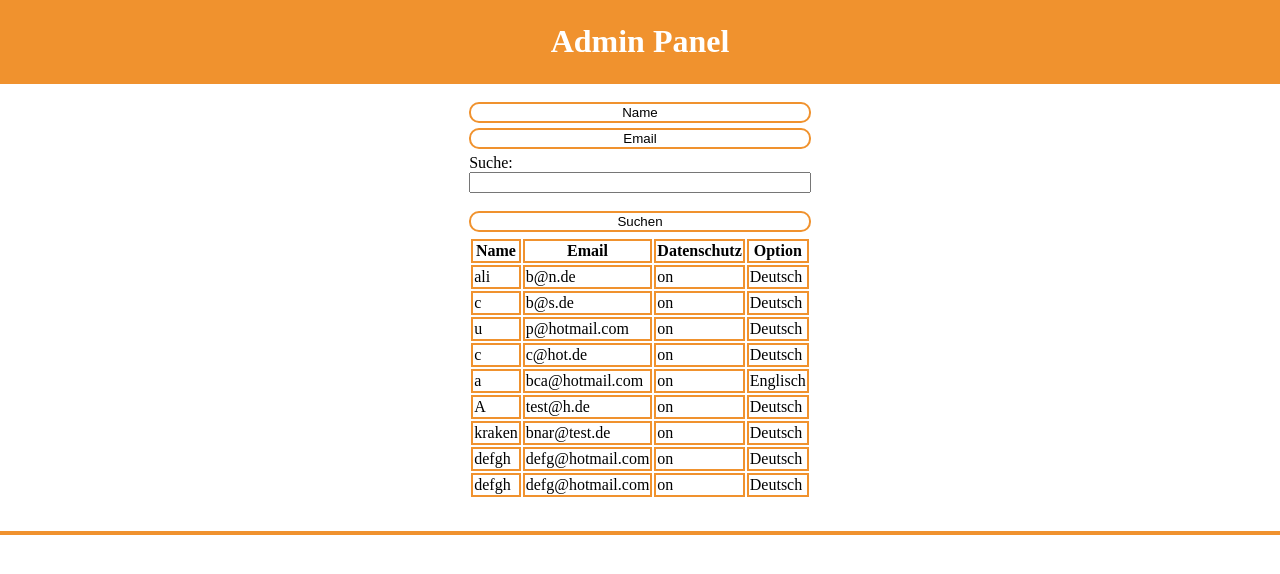
After one commit to dilsoziya/e-mensa, a PHP site: page /werbeseite/nl-admin.php in a window 1280 px wide. The commit adds this page. Shown: the top 574 px of the page. Run offline with PHP 8.4, Linux system fonts and the light colour scheme.

Commit message:
initial commit

```diff
--- a/beispiele/meal.php
+++ b/beispiele/meal.php
@@ -7,6 +7,7 @@
 const GET_PARAM_MIN_STARS = 'search_min_stars';
 const GET_PARAM_SEARCH_TEXT = 'search_text';
 const GET_PARM_SHOW_DESCRIPTION = 'show_description';
+
 session_start();
 $status = "einblenden";
 
@@ -16,7 +17,7 @@ $status = "einblenden";
 
 
 $en = [
-   'name' => 'Sweet potato pockets filled with cream cheese and herbs',
+    'name' => 'Sweet potato pockets filled with cream cheese and herbs',
     'description' => 'The sweet potatoes are carefully cut open and the cream cheese is poured in.',
     'allergene' => 'allergens to the meal',
     'filter' => 'filter',
@@ -134,7 +135,7 @@ parse_str($url_comp['query'],$sprache); // nimmt nur die query
             <p> <?php
                 if(isset($_GET[GET_PARM_SHOW_DESCRIPTION])){
                     $show_description = $_GET[GET_PARM_SHOW_DESCRIPTION]; // übergibt den wert
-                        if( $_SESSION['status'] === 0){
+                        if( $show_description === 'ausblenden'){
                             $_SESSION['status'] = 1;
                         } else {
                             $_SESSION['status'] = 0;
--- /dev/null
+++ b/stylesheet/tabelle_name_email.css
@@ -0,0 +1,18 @@
+#tabelle_name_email{
+    display: grid;
+    margin-left: 1em;
+    margin-right: 1em;
+    margin-bottom: 2em;
+    justify-content: center;
+}
+
+#tabelle_name_email button{
+    border: 2px solid #f0922e;
+    border-radius: 10px;
+    margin-bottom: 5px;
+    background-color: white;
+}
+
+#tabelle_name_email td, #tabelle_name_email th{
+    border: 2px solid #f0922e;
+}
--- /dev/null
+++ b/werbeseite/nl-admin.php
@@ -0,0 +1,103 @@
+<?php
+$newsletter = include "nl-data.php";
+const GET_SORT_NAME = 'sort_name';
+const GET_SORT_EMAIL = 'sort_email';
+const GET_SEARCH_NAME_EMAIL = 'suche_name_email';
+session_start();
+?>
+<!DOCTYPE html>
+<html lang="de">
+<head>
+    <meta charset="utf-8">
+    <meta name="viewport" content="width=device-width, initial-scale=1.0">
+    <link rel="stylesheet" href="../stylesheet/tabelle_name_email.css">
+    <title>Titel der Seite | Name der Website</title>
+</head>
+<body style="margin: 0; font-family: 'Bradley Hand ITC'">
+
+    <div style="text-align: center;color: white;background-color: #f0922e; border: 2px solid #f0922e;">
+        <h1>Admin Panel</h1>
+    </div>
+    <br>
+    <div id="tabelle_name_email">
+        <table >
+            <thead>
+            <tr>
+                <th>Name </th>
+                <th>Email </th>
+                <th>Datenschutz </th>
+                <th>Option</th>
+            </tr>
+            </thead>
+            <tbody>
+
+            <?php
+
+
+            if(isset($_SESSION ['search']) && isset($_GET[GET_SEARCH_NAME_EMAIL])){
+                $_SESSION['search']  = $_GET[GET_SEARCH_NAME_EMAIL];
+            }
+            $b = "";
+
+            function search(){
+                if(isset($_SESSION['search'])) {
+                    if (is_array($_SESSION['search'])) {
+                        $_SESSION['search'] = "";
+                    }
+                    return $_SESSION['search'];
+                }
+            }
+            echo "<form method='get' >
+                        <button name='sort_name' type='submit' value='name'>Name</button>
+                        <button name='sort_email' type='submit' value='email'>Email</button>
+                        <label for='suche_name_email'>Suche: </label>
+                        <input name='suche_name_email' value='".search()."' ida='suche_name_email' type='text'>
+                        <br>
+                        <button> Suchen </button>
+                        </form>";
+
+            $searchResult = [];
+            if(!empty($_GET[GET_SEARCH_NAME_EMAIL])) {
+                $search = $_GET[GET_SEARCH_NAME_EMAIL];
+                foreach ($newsletter as $key => $value) {
+                    if (strpos(strtolower($value['name']), strtolower($search)) !== false) {
+                        $searchResult[] = $value;
+                    }
+                }
+            } else{
+                $searchResult = $newsletter;
+            }
+            $_SESSION['search'] = $searchResult;
+            if(isset($_GET[GET_SORT_EMAIL])){
+                if($_GET[GET_SORT_EMAIL] === "email"){
+                    $b = array_column($searchResult, 'email');
+                    array_multisort($b, SORT_ASC, $searchResult);
+                    sort($b);
+                }
+            }
+            if(isset($_GET[GET_SORT_NAME])) {
+                if($_GET[GET_SORT_NAME] === "name"){
+                    $b = array_column($searchResult, 'name');
+                    array_multisort($b,  SORT_ASC,$searchResult);
+                    sort($b)   ;
+                    natcasesort($b);
+                }
+            }
+
+            foreach ($searchResult as $item => $value) {
+                echo "</tr>";
+                echo "<td>".$searchResult[$item]['name']  . "</td> " .
+                    "<td>". $searchResult[$item]['email']  .  "</td> " .
+                    "<td>".$searchResult[$item]['datenschutz'] .  "</td> " .
+                    "<td>". $searchResult[$item]['option'] . "</td>";
+            }
+            ?>
+            </tbody>
+        </table>
+    </div>
+    <div style="text-align: center;color: white;background-color: #f0922e; border: 2px solid #f0922e;">
+
+    </div>
+
+</body>
+</html>
--- /dev/null
+++ b/werbeseite/nl-data.php
@@ -0,0 +1,130 @@
+<?php
+$newsletter[96]['name'] = "ali";
+$newsletter[96]['email'] = "b@n.de";
+$newsletter[96]['datenschutz'] = "on";
+$newsletter[96]['option'] = "Deutsch";
+
+$newsletter[97]['name'] = "c";
+$newsletter[97]['email'] = "b@s.de";
+$newsletter[97]['datenschutz'] = "on";
+$newsletter[97]['option'] = "Deutsch";
+
+$newsletter[98]['name'] = "u";
+$newsletter[98]['email'] = "p@hotmail.com";
+$newsletter[98]['datenschutz'] = "on";
+$newsletter[98]['option'] = "Deutsch";
+
+$newsletter[99]['name'] = "c";
+$newsletter[99]['email'] = "c@hot.de";
+$newsletter[99]['datenschutz'] = "on";
+$newsletter[99]['option'] = "Deutsch";
+
+$newsletter[100]['name'] = "a";
+$newsletter[100]['email'] = "bca@hotmail.com";
+$newsletter[100]['datenschutz'] = "on";
+$newsletter[100]['option'] = "Englisch";
+
+$newsletter[102]['name'] = "A";
+$newsletter[102]['email'] = "test@h.de";
+$newsletter[102]['datenschutz'] = "on";
+$newsletter[102]['option'] = "Deutsch";
+
+$newsletter[1]['name'] = "abr";
+$newsletter[1]['email'] = "baris-kacar@hotmail.com";
+$newsletter[1]['datenschutz'] = "on";
+$newsletter[1]['option'] = "Deutsch";
+
+$newsletter[2]['name'] = "abr";
+$newsletter[2]['email'] = "baris-kacar@hotmail.com";
+$newsletter[2]['datenschutz'] = "on";
+$newsletter[2]['option'] = "Deutsch";
+
+$newsletter[3]['name'] = "abr";
+$newsletter[3]['email'] = "baris-kacar@hotmail.com";
+$newsletter[3]['datenschutz'] = "on";
+$newsletter[3]['option'] = "Deutsch";
+
+$newsletter[1]['name'] = "ba";
+$newsletter[1]['email'] = "abs@d.de";
+$newsletter[1]['datenschutz'] = "on";
+$newsletter[1]['option'] = "Deutsch";
+
+$newsletter[2]['name'] = "as";
+$newsletter[2]['email'] = "s@b.de";
+$newsletter[2]['datenschutz'] = "on";
+$newsletter[2]['option'] = "Deutsch";
+
+$newsletter[3]['name'] = "as";
+$newsletter[3]['email'] = "s@b.de";
+$newsletter[3]['datenschutz'] = "on";
+$newsletter[3]['option'] = "Deutsch";
+
+$newsletter[1]['name'] = "abcdef";
+$newsletter[1]['email'] = "baris.j@hot.de";
+$newsletter[1]['datenschutz'] = "on";
+$newsletter[1]['option'] = "Deutsch";
+
+$newsletter[2]['name'] = "defgh";
+$newsletter[2]['email'] = "defg@hotmail.com";
+$newsletter[2]['datenschutz'] = "on";
+$newsletter[2]['option'] = "Deutsch";
+
+$newsletter[3]['name'] = "defgh";
+$newsletter[3]['email'] = "defg@hotmail.com";
+$newsletter[3]['datenschutz'] = "on";
+$newsletter[3]['option'] = "Deutsch";
+
+$newsletter[1]['name'] = "kraken";
+$newsletter[1]['email'] = "bnar@test.de";
+$newsletter[1]['datenschutz'] = "on";
+$newsletter[1]['option'] = "Deutsch";
+return $newsletter;
+$newsletter[2]['name'] = "kraken";
+$newsletter[2]['email'] = "bnar@test.de";
+$newsletter[2]['datenschutz'] = "on";
+$newsletter[2]['option'] = "Deutsch";
+
+$newsletter[4]['name'] = "defgh";
+$newsletter[4]['email'] = "defg@hotmail.com";
+$newsletter[4]['datenschutz'] = "on";
+$newsletter[4]['option'] = "Deutsch";
+
+$newsletter[5]['name'] = "defgh";
+$newsletter[5]['email'] = "defg@hotmail.com";
+$newsletter[5]['datenschutz'] = "on";
+$newsletter[5]['option'] = "Deutsch";
+
+$newsletter[6]['name'] = "defgh";
+$newsletter[6]['email'] = "defg@hotmail.com";
+$newsletter[6]['datenschutz'] = "on";
+$newsletter[6]['option'] = "Deutsch";
+
+$newsletter[7]['name'] = "defgh";
+$newsletter[7]['email'] = "defg@hotmail.com";
+$newsletter[7]['datenschutz'] = "on";
+$newsletter[7]['option'] = "Deutsch";
+
+$newsletter[8]['name'] = "defgh";
+$newsletter[8]['email'] = "defg@hotmail.com";
+$newsletter[8]['datenschutz'] = "on";
+$newsletter[8]['option'] = "Deutsch";
+
+$newsletter[9]['name'] = "defgh";
+$newsletter[9]['email'] = "defg@hotmail.com";
+$newsletter[9]['datenschutz'] = "on";
+$newsletter[9]['option'] = "Deutsch";
+
+$newsletter[10]['name'] = "defgh";
+$newsletter[10]['email'] = "defg@hotmail.com";
+$newsletter[10]['datenschutz'] = "on";
+$newsletter[10]['option'] = "Deutsch";
+
+$newsletter[11]['name'] = "defgh";
+$newsletter[11]['email'] = "defg@hotmail.com";
+$newsletter[11]['datenschutz'] = "on";
+$newsletter[11]['option'] = "Deutsch";
+
+$newsletter[12]['name'] = "defgh";
+$newsletter[12]['email'] = "defg@hotmail.com";
+$newsletter[12]['datenschutz'] = "on";
+$newsletter[12]['option'] = "Deutsch";
```
Also changed, not shown: beispiele/m3_6a_testdatenbank.php (added, +27 -0 lines), db_config.php (added, +13 -0 lines), dossier/dossier.html (+61 -1 lines), index.php (+88 -15 lines), nutzerdaten.php (+5 -35 lines), werbeseite/wunschgericht.php (added, +97 -0 lines).
